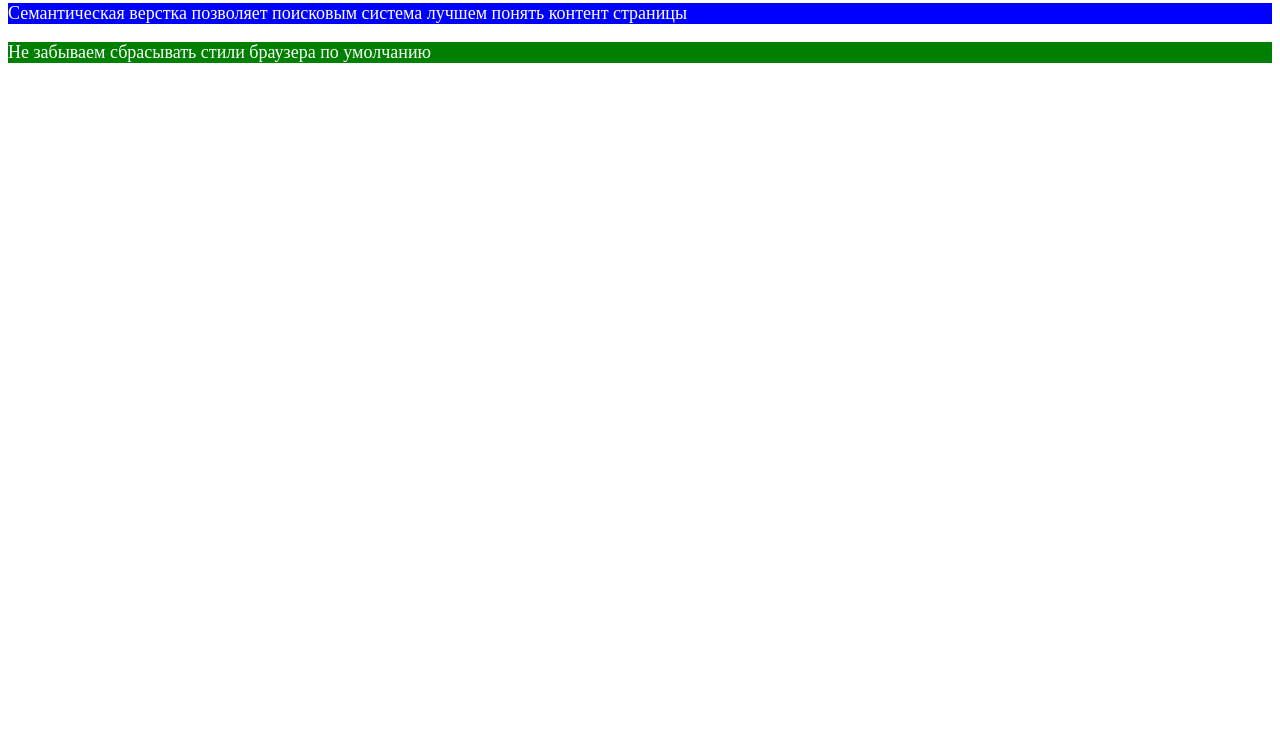
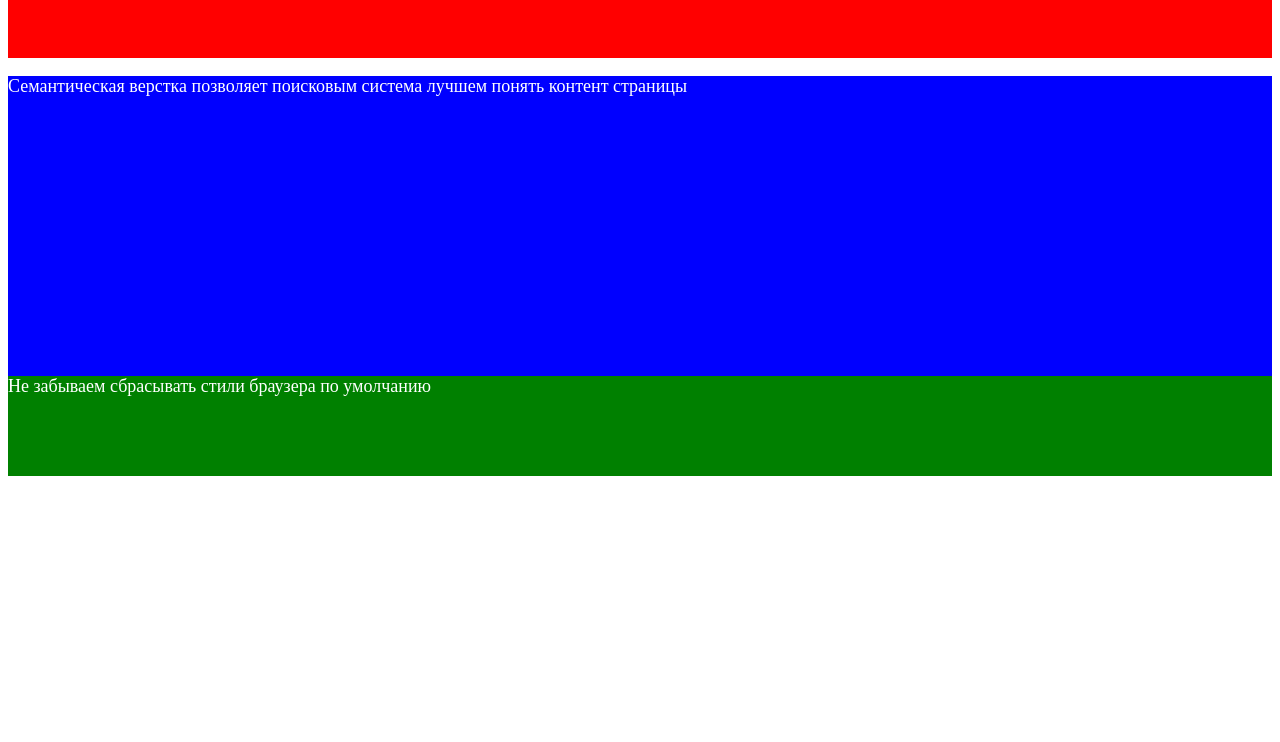
Before and after one commit to AlexandraSergeevna/html-css-intro, a plain HTML site: page css-intro/basic-styles/index.html in a window 1280 px wide. Shown: the part 58-800 px from the top of the page. Drawn offline with Linux system fonts and the light colour scheme.

Commit message:
changed back

```diff
--- a/css-intro/basic-styles/index.html
+++ b/css-intro/basic-styles/index.html
@@ -9,6 +9,7 @@
     <style>
       header {
         background-color: red;
+        height: 100px;
       }
       h1 {
         font-size: 24px;
@@ -17,13 +18,13 @@
       main {
         background-color: blue;
         font-size: 18px;
-
+        height: 300px;
         color: white;
       }
       footer {
         background-color: green;
         font-size: 18px;
-
+        height: 100px;
         color: white;
       }
     </style>
```
